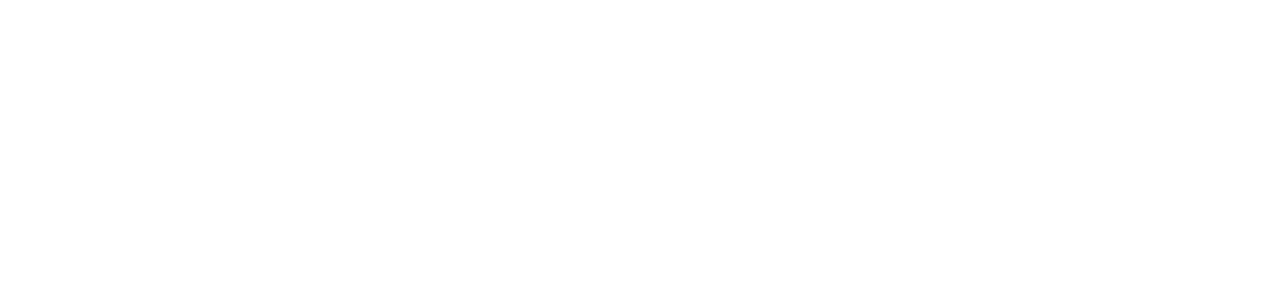
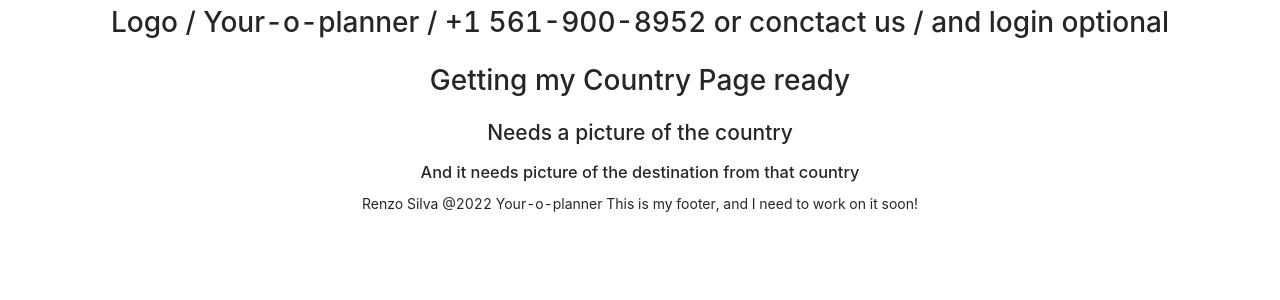
Before and after one commit to rensilva5/front-end-your-o-planner, a React (Create React App) app: page /country/1 in a window 1280 px wide. Before the commit this address had no page. Shown: the top 300 px of the page. Built offline with nearby package versions, Linux system fonts and the light colour scheme.

Commit message:
Skeleton ready with components and Pages

```diff
--- a/src/App.jsx
+++ b/src/App.jsx
@@ -5,6 +5,7 @@ import { BrowserRouter, Routes, Route } from 'react-router-dom';
 import HomePage from './pages/HomePage.jsx';
 import About from './components/About.jsx'
 import DestinationPage from './pages/DestinationPage.jsx';
+import CountryPage from './pages/CountryPage.jsx';
 import 'antd/dist/antd.css';
 import './App.css';
 
@@ -17,7 +18,7 @@ export default function App() {
           <Route path="/home" element={<HomePage />} />
           <Route path="/about" element={<About />} />
           <Route path="/destination/:destinationId" element={<DestinationPage />} />
-          {/* <Route path="/destination/:destinationId" element={<DestinationPage destinationId={destinationId} />} /> */}
+          <Route path='/country/:countryId' element={ <CountryPage/> } />
         </Routes>
 
       </BrowserRouter>
--- a/src/components/About.jsx
+++ b/src/components/About.jsx
@@ -1,6 +1,6 @@
 import Navbar from "./common/Navbar"
 import Footer from "./common/Footer"
-
+// Double check if I need this component at all.
 export default function About () {
     return (
 
--- a/src/components/DestinationCards.jsx
+++ b/src/components/DestinationCards.jsx
@@ -1,4 +1,6 @@
 import { Card } from "antd"
+//It needs pictures per destination, summary, and a button,
+// so the user can drop a review.
 
 export default function DestinationCards ({place}) {
     const handleDestination = () => {
--- a/src/components/Hero.jsx
+++ b/src/components/Hero.jsx
@@ -1,11 +1,12 @@
-// import React from 'react'
+// Hero contains main picture of video
+// Maybe a breaf description
 
 export default function Hero() {
   return (
     <div>
         {/* I need video or img here
         And maybe a description or Summary about Europe */}
-      <h1>Hero goes here</h1>
+      <h1>Hero goes here with five or six country Cards</h1>
     </div>
   )
 }
--- a/src/components/Main.jsx
+++ b/src/components/Main.jsx
@@ -1,7 +1,7 @@
-// import react from "react";
 import { useEffect, useState } from "react";
+// Maybe country Cards instead of DestinationCards below.
 import DestinationCards from "./DestinationCards";
-
+// it also needs pictures of the countries.
 const Main = () => {
   const [destinationList, setDestinationList] = useState([])
   useEffect(() => {
--- a/src/components/common/Navbar.jsx
+++ b/src/components/common/Navbar.jsx
@@ -1,7 +1,7 @@
 // import {logo} from './src/components/Navbar.js'
 const Navbar = () => {
     return (
-        <h1>Name of the App, maybe phone number, and login optional</h1>
+        <h1>Logo / Your-o-planner / +1 561-900-8952 or conctact us / and login optional</h1>
     )
 }
 
--- a/src/pages/CountyPage.jsx
+++ b/src/pages/CountryPage.jsx
@@ -1,10 +1,14 @@
 import Navbar from "../components/common/Navbar";
 import Footer from "../components/common/Footer";
-
+// this page will have a selection of destinations each
+// country will have.
 const CountryPage = () => {
     return (
         <div className="countries">
             <Navbar />
+             <h1>Getting my Country Page ready</h1>
+             <h2>Needs a picture of the country</h2>
+             <h3>And it needs picture of the destination from that country</h3>
             <Footer />
         </div>
      )
--- a/src/pages/DestinationPage.jsx
+++ b/src/pages/DestinationPage.jsx
@@ -1,5 +1,6 @@
 import { useParams } from "react-router-dom";
-
+// This Page will have destination places with pictures,
+// description or summary, and a review button.
 const DestinationPage = () => {
   const { destinationId } = useParams();
   return (
--- a/src/pages/HomePage.jsx
+++ b/src/pages/HomePage.jsx
@@ -1,4 +1,6 @@
 // import React from 'react'
+// This page is the Home page that contains main img or video click
+// and in main component will have countries' pictures.
 import Hero from '../components/Hero'
 import Main from '../components/Main'
 import Navbar from '../components/common/Navbar'
```
Also changed, not shown: src/components/CountryCards.jsx (+12 -3 lines).
